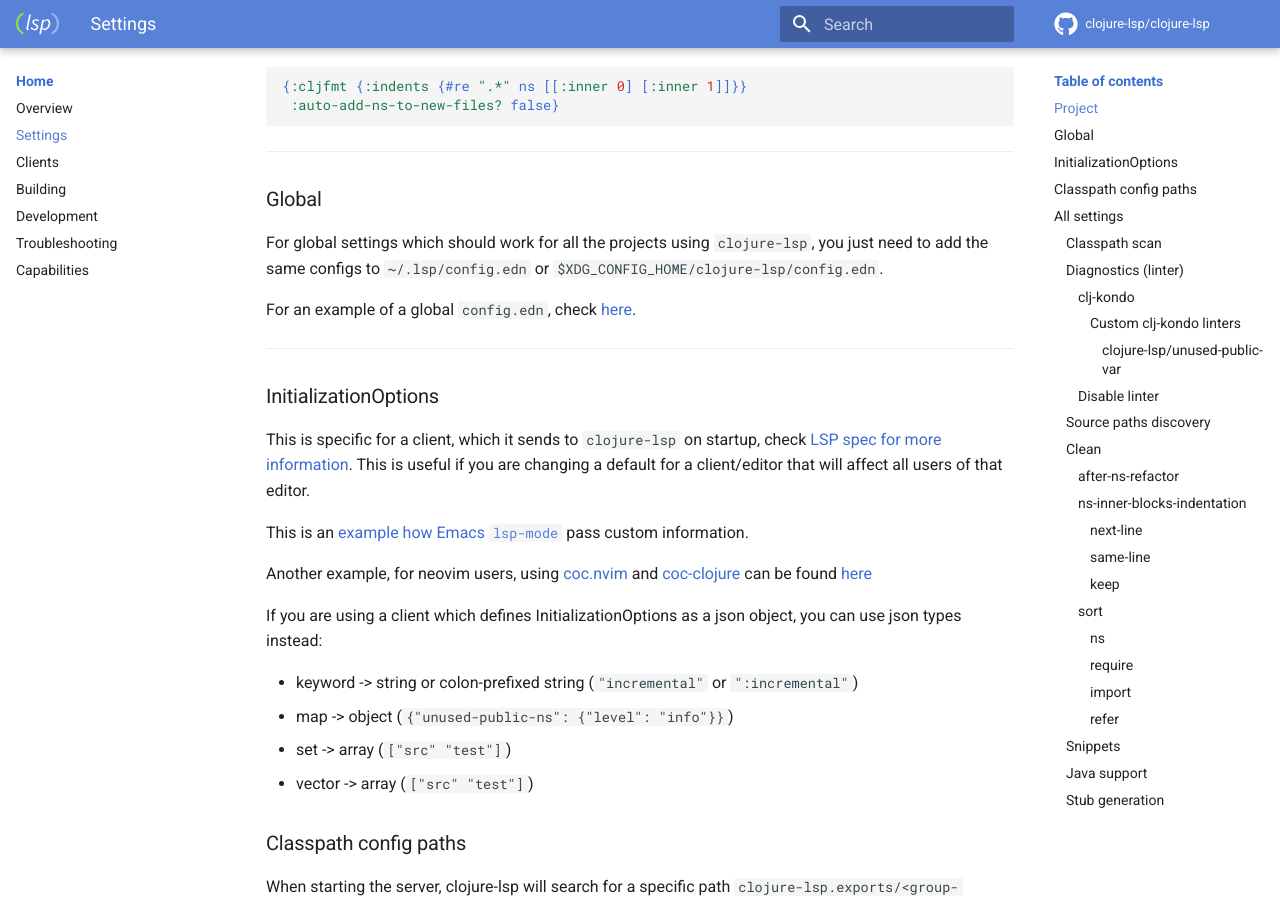
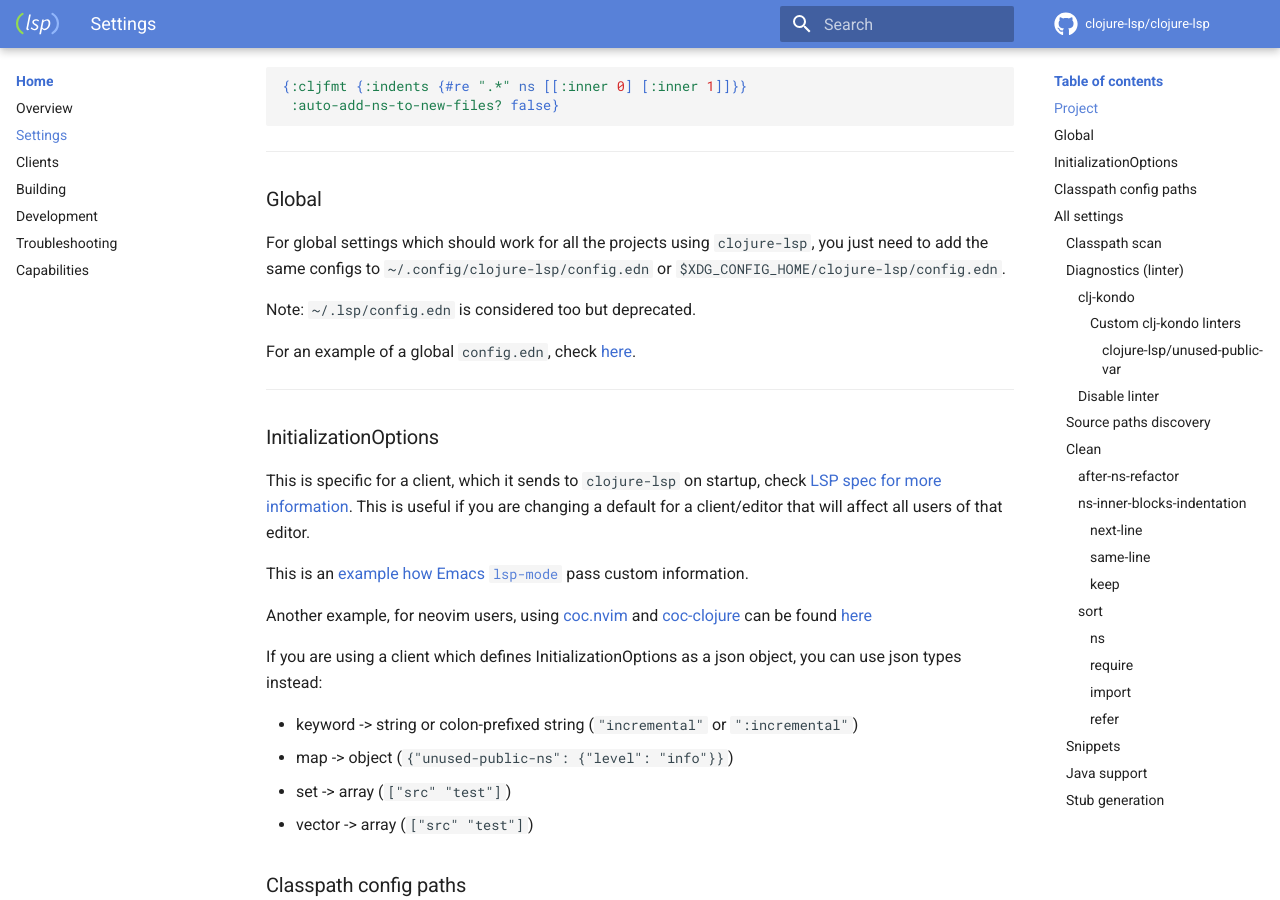
Before and after one commit to clojure-lsp/clojure-lsp, an MkDocs documentation site: the page built from docs/settings.md, in a window 1280 px wide and 900 px high, scrolled down 541 px. Built offline with MkDocs 1.6.1 and Material for MkDocs 9.7.7, drawn with Linux system fonts in a browser that asks for light colours; comment, search, counter and statistics services are not loaded.

Commit message:
docs: Update global settings

```diff
--- a/docs/settings.md
+++ b/docs/settings.md
@@ -20,9 +20,11 @@ Example:
 ---
 ### Global
 
-For global settings which should work for all the projects using `clojure-lsp`, you just need to add the same configs to `~/.lsp/config.edn` or `$XDG_CONFIG_HOME/clojure-lsp/config.edn`.
+For global settings which should work for all the projects using `clojure-lsp`, you just need to add the same configs to `~/.config/clojure-lsp/config.edn` or `$XDG_CONFIG_HOME/clojure-lsp/config.edn`.
 
-For an example of a global `config.edn`, check [here](https://github.com/ericdallo/dotfiles/blob/master/.lsp/config.edn).
+Note: `~/.lsp/config.edn` is considered too but deprecated.
+
+For an example of a global `config.edn`, check [here](https://github.com/ericdallo/dotfiles/blob/master/.config/clojure-lsp/config.edn).
 
 ---
 ### InitializationOptions
```
